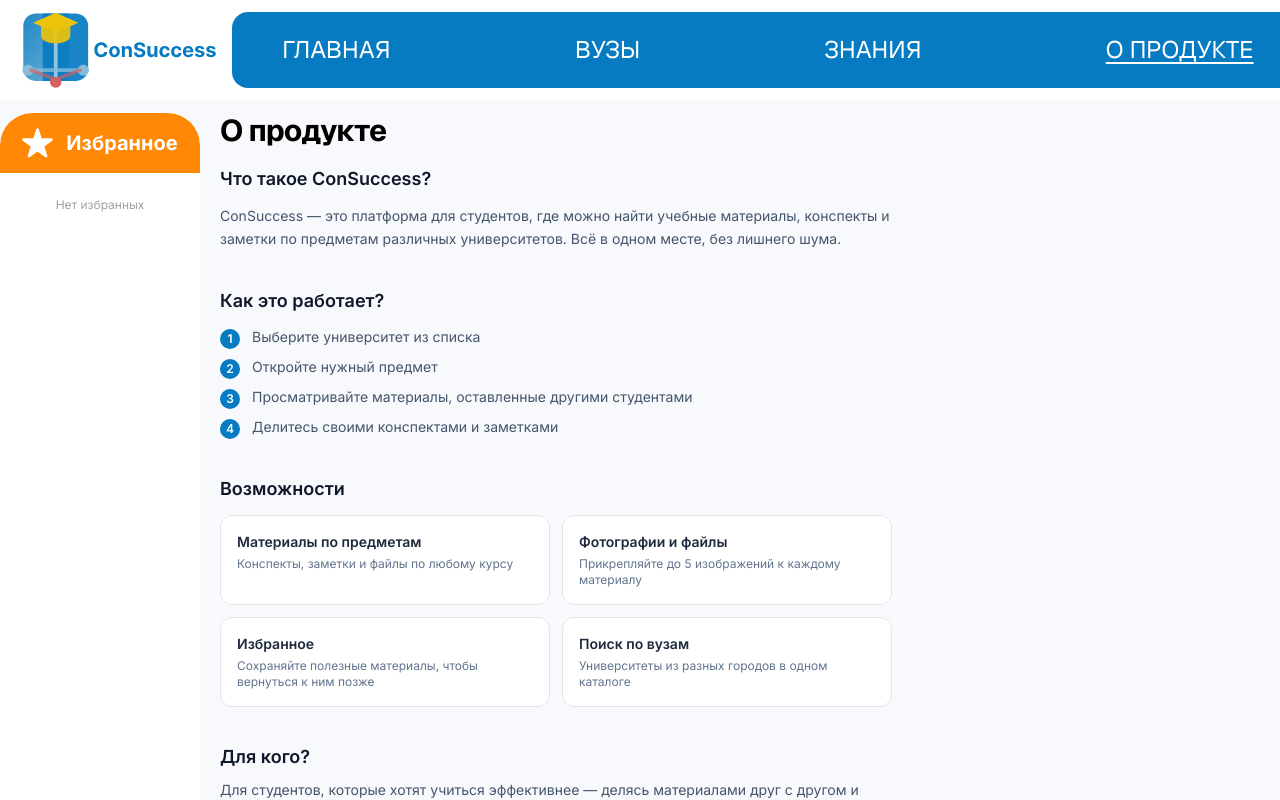
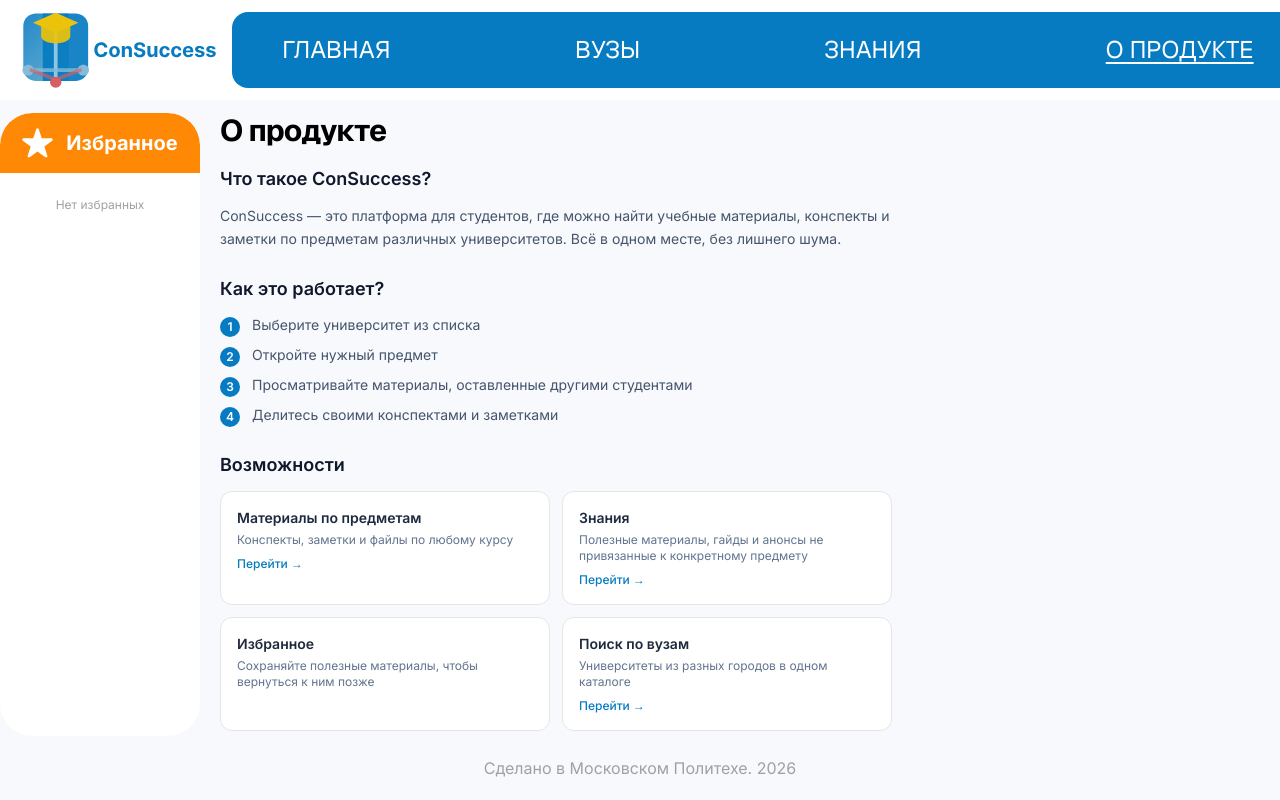
Before and after one commit to PlexMAD/ConSuccess, a Next.js app in the folder Frontend/: page /about in a window 1280 px wide. Shown: the top 800 px of the page. Built offline with nearby package versions, Linux system fonts and the light colour scheme; no server answers.

Commit message:
add footer

```diff
--- a/Frontend/app/(user)/_components/FavoritesSidebar.tsx
+++ b/Frontend/app/(user)/_components/FavoritesSidebar.tsx
@@ -30,7 +30,7 @@ const FavoritesSidebar = ({ initialFavorites }: { initialFavorites: FavoritePost
   };
 
   return (
-    <div className="rounded-4xl h-183 bg-white w-50 mr-5 flex flex-col shrink-0 overflow-hidden">
+    <div className="rounded-4xl h-full bg-white w-50 mr-5 flex flex-col shrink-0 overflow-hidden">
       <div className="bg-orange-400 w-full h-15 rounded-t-4xl flex items-center justify-center shrink-0">
         <span className="flex items-center gap-3 text-white text-xl font-bold">
           <Image src={Star} width={32} height={32} alt="star" />
--- a/Frontend/app/(user)/about/page.tsx
+++ b/Frontend/app/(user)/about/page.tsx
@@ -1,10 +1,34 @@
 import { Heading } from "@/app/_components/typography/Heading";
+import Link from "next/link";
+
+const features = [
+  {
+    title: "Материалы по предметам",
+    desc: "Конспекты, заметки и файлы по любому курсу",
+    href: "/universities",
+  },
+  {
+    title: "Знания",
+    desc: "Полезные материалы, гайды и анонсы не привязанные к конкретному предмету",
+    href: "/knowledge",
+  },
+  {
+    title: "Избранное",
+    desc: "Сохраняйте полезные материалы, чтобы вернуться к ним позже",
+    href: null,
+  },
+  {
+    title: "Поиск по вузам",
+    desc: "Университеты из разных городов в одном каталоге",
+    href: "/universities",
+  },
+];
 
 const AboutPage = () => {
   return (
     <>
       <Heading title="О продукте" />
-      <div className="flex flex-col gap-9 max-w-2xl">
+      <div className="flex flex-col gap-6 max-w-2xl">
         <div className="flex flex-col gap-3">
           <h2 className="text-lg font-semibold text-slate-900">
             Что такое ConSuccess?
@@ -43,34 +67,38 @@ const AboutPage = () => {
         <div className="flex flex-col gap-3">
           <h2 className="text-lg font-semibold text-slate-900">Возможности</h2>
           <div className="grid grid-cols-2 gap-3">
-            {[
-              {
-                title: "Материалы по предметам",
-                desc: "Конспекты, заметки и файлы по любому курсу",
-              },
-              {
-                title: "Фотографии и файлы",
-                desc: "Прикрепляйте до 5 изображений к каждому материалу",
-              },
-              {
-                title: "Избранное",
-                desc: "Сохраняйте полезные материалы, чтобы вернуться к ним позже",
-              },
-              {
-                title: "Поиск по вузам",
-                desc: "Университеты из разных городов в одном каталоге",
-              },
-            ].map((item) => (
-              <div
-                key={item.title}
-                className="rounded-xl border border-neutral-200 bg-white p-4 flex flex-col gap-1"
-              >
-                <p className="text-sm font-semibold text-slate-800">
-                  {item.title}
-                </p>
-                <p className="text-xs text-slate-500">{item.desc}</p>
-              </div>
-            ))}
+            {features.map((item) => {
+              const card = (
+                <div className="flex flex-col gap-1">
+                  <p className="text-sm font-semibold text-slate-800">
+                    {item.title}
+                  </p>
+                  <p className="text-xs text-slate-500">{item.desc}</p>
+                  {item.href && (
+                    <span className="mt-1 text-xs font-medium text-primary">
+                      Перейти →
+                    </span>
+                  )}
+                </div>
+              );
+
+              return item.href ? (
+                <Link
+                  key={item.title}
+                  href={item.href}
+                  className="rounded-xl border border-neutral-200 bg-white p-4 hover:border-primary hover:shadow-sm transition"
+                >
+                  {card}
+                </Link>
+              ) : (
+                <div
+                  key={item.title}
+                  className="rounded-xl border border-neutral-200 bg-white p-4"
+                >
+                  {card}
+                </div>
+              );
+            })}
           </div>
         </div>
 
--- a/Frontend/app/layout.tsx
+++ b/Frontend/app/layout.tsx
@@ -43,6 +43,9 @@ const Layout = ({ children }: { children: React.ReactNode }) => {
         />
         <Header />
         <main className="--background container mx-auto flex-1 min-h-0 overflow-hidden">{children}</main>
+        <footer className="shrink-0 text-center text-neutral-400 py-5">
+          Сделано в Московском Политехе. 2026
+        </footer>
       </body>
     </html>
   );
```
